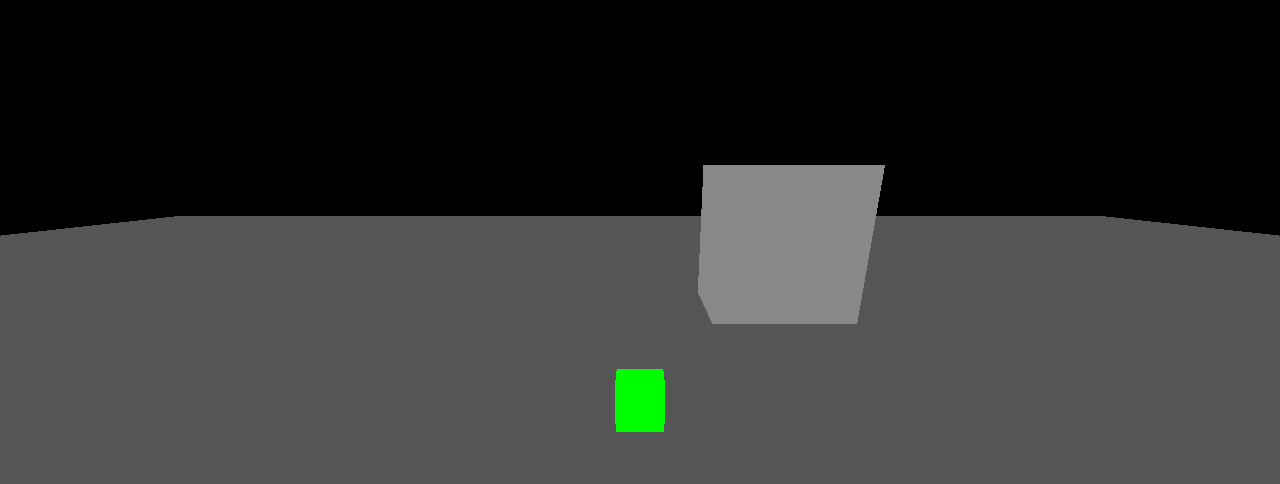
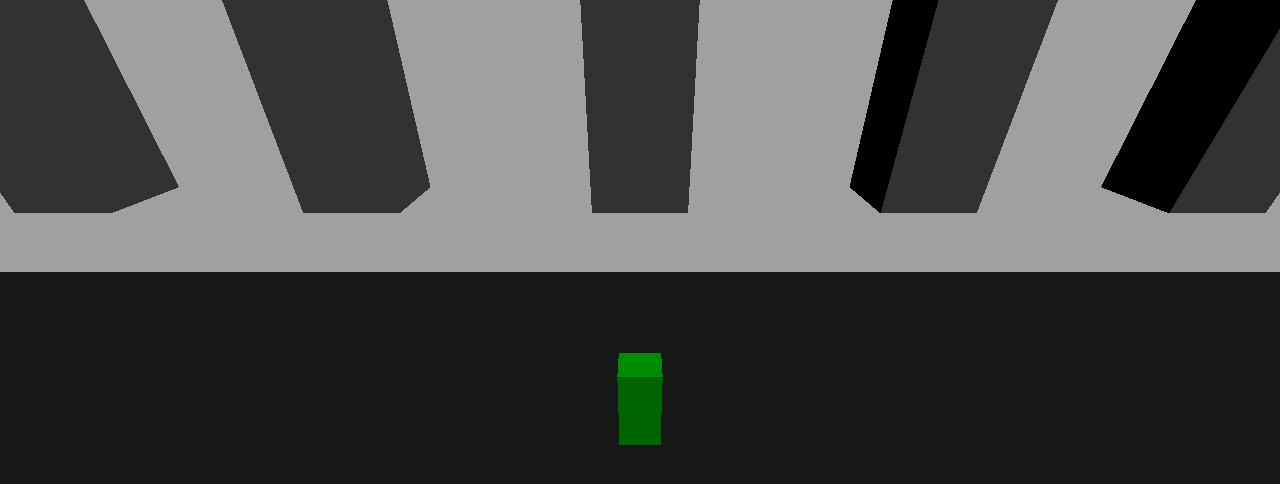
Before and after one commit to ww9007377-lang/dublin-hustle-3d, a plain HTML site: page index.html in a window 1280 px wide. Drawn offline with nearby package versions, Linux system fonts and the light colour scheme; animation ran at ten frames a second.

Commit message:
Update 3D game

```diff
--- a/index.html
+++ b/index.html
@@ -12,50 +12,70 @@
 
 <script>
 const scene = new THREE.Scene();
+scene.background = new THREE.Color(0xa0a0a0);
+
 const camera = new THREE.PerspectiveCamera(75, window.innerWidth/window.innerHeight, 0.1, 1000);
 const renderer = new THREE.WebGLRenderer();
 renderer.setSize(window.innerWidth, window.innerHeight);
 document.body.appendChild(renderer.domElement);
 
-// Ground
-const groundGeo = new THREE.PlaneGeometry(200, 200);
-const groundMat = new THREE.MeshBasicMaterial({ color: 0x555555 });
-const ground = new THREE.Mesh(groundGeo, groundMat);
-ground.rotation.x = -Math.PI / 2;
-scene.add(ground);
+// LIGHT
+const light = new THREE.DirectionalLight(0xffffff, 1);
+light.position.set(10,20,10);
+scene.add(light);
 
-// Player
-const playerGeo = new THREE.BoxGeometry(2,2,2);
-const playerMat = new THREE.MeshBasicMaterial({ color: 0x00ff00 });
+// ROAD
+const roadGeo = new THREE.PlaneGeometry(400, 40);
+const roadMat = new THREE.MeshLambertMaterial({ color: 0x333333 });
+const road = new THREE.Mesh(roadGeo, roadMat);
+road.rotation.x = -Math.PI/2;
+scene.add(road);
+
+// BUILDINGS
+function addBuilding(x,z){
+    const geo = new THREE.BoxGeometry(10,20,10);
+    const mat = new THREE.MeshLambertMaterial({ color: 0x888888 });
+    const b = new THREE.Mesh(geo, mat);
+    b.position.set(x,10,z);
+    scene.add(b);
+}
+
+for(let i=-150;i<=150;i+=30){
+    addBuilding(i, -40);
+    addBuilding(i, 40);
+}
+
+// PLAYER
+const playerGeo = new THREE.BoxGeometry(2,4,2);
+const playerMat = new THREE.MeshLambertMaterial({ color: 0x00ff00 });
 const player = new THREE.Mesh(playerGeo, playerMat);
-player.position.y = 1;
+player.position.y = 2;
 scene.add(player);
 
-// Building
-const buildingGeo = new THREE.BoxGeometry(10,10,10);
-const buildingMat = new THREE.MeshBasicMaterial({ color: 0x888888 });
-const building = new THREE.Mesh(buildingGeo, buildingMat);
-building.position.set(10,5,-20);
-scene.add(building);
-
-camera.position.set(0, 10, 20);
-camera.lookAt(player.position);
-
+// CONTROLS
 let keys = {};
 document.addEventListener("keydown", e => keys[e.key] = true);
 document.addEventListener("keyup", e => keys[e.key] = false);
 
 function movePlayer(){
-    if(keys["w"]) player.position.z -= 0.2;
-    if(keys["s"]) player.position.z += 0.2;
-    if(keys["a"]) player.position.x -= 0.2;
-    if(keys["d"]) player.position.x += 0.2;
+    if(keys["w"]) player.position.z -= 0.5;
+    if(keys["s"]) player.position.z += 0.5;
+    if(keys["a"]) player.position.x -= 0.5;
+    if(keys["d"]) player.position.x += 0.5;
+}
+
+// CAMERA FOLLOW
+function updateCamera(){
+    camera.position.x = player.position.x;
+    camera.position.z = player.position.z + 20;
+    camera.position.y = player.position.y + 15;
+    camera.lookAt(player.position);
 }
 
 function animate(){
     requestAnimationFrame(animate);
     movePlayer();
-    camera.lookAt(player.position);
+    updateCamera();
     renderer.render(scene, camera);
 }
 
```
